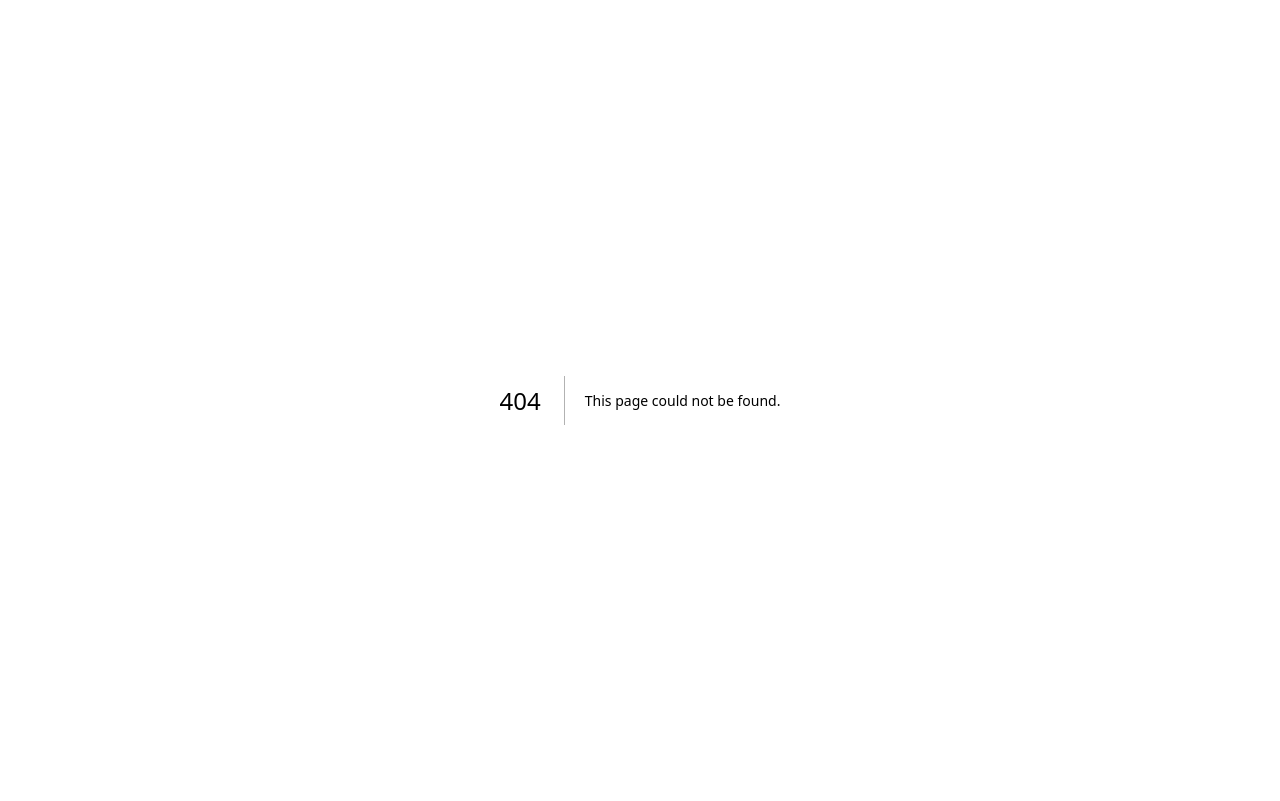
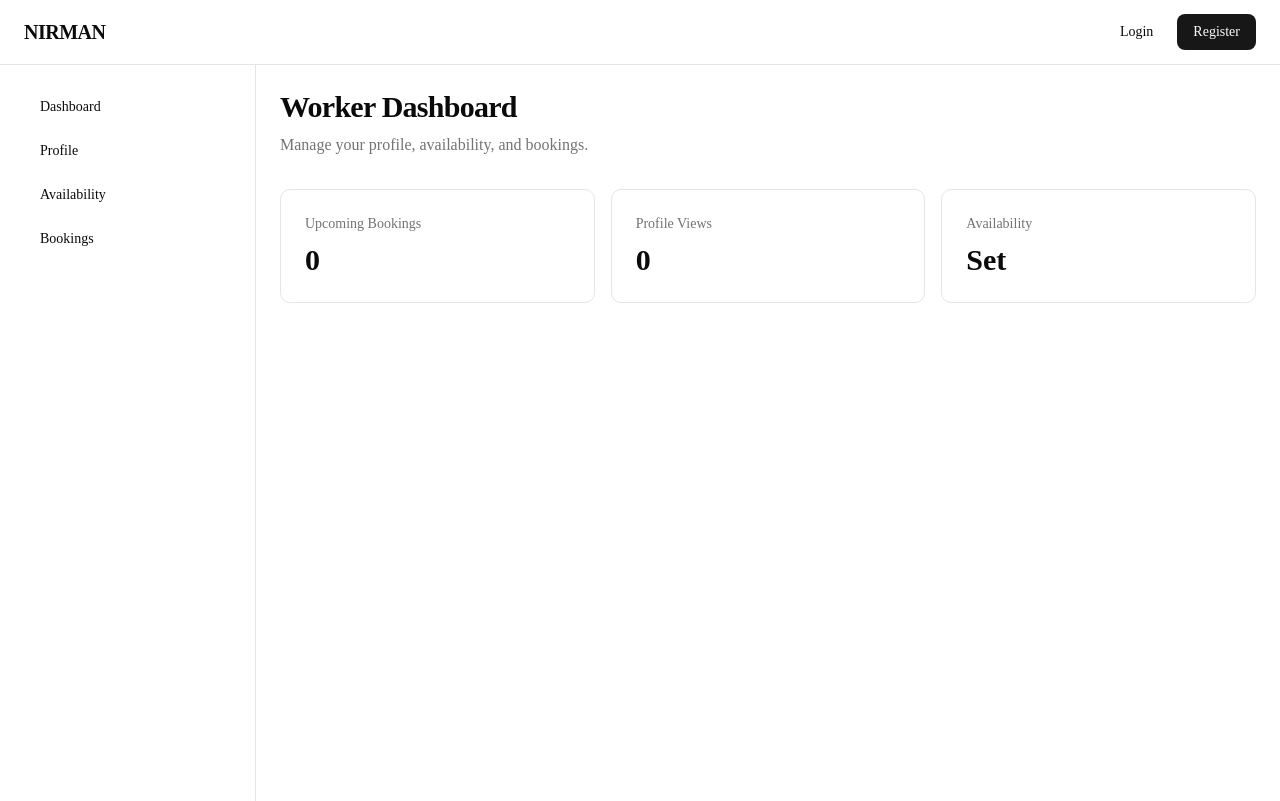
Before and after one commit to piyushchahar/nirman-db-foundation, a Next.js app in the folder frontend/: page /worker in a window 1280 px wide. Before the commit this address had no page. Built offline with nearby package versions, Linux system fonts and the light colour scheme.

Commit message:
Add worker dashboard

```diff
--- /dev/null
+++ b/frontend/app/worker/page.tsx
@@ -0,0 +1,47 @@
+import { DashboardLayout } from "@/components/layout/DashboardLayout";
+
+const workerSidebarItems = [
+  { label: "Dashboard", href: "/worker" },
+  { label: "Profile", href: "/worker/profile" },
+  { label: "Availability", href: "/worker/availability" },
+  { label: "Bookings", href: "/worker/bookings" },
+];
+
+export default function WorkerDashboard() {
+  return (
+    <DashboardLayout sidebarItems={workerSidebarItems}>
+      <div>
+        <h1 className="text-3xl font-bold tracking-tight">
+          Worker Dashboard
+        </h1>
+
+        <p className="mt-2 text-muted-foreground">
+          Manage your profile, availability, and bookings.
+        </p>
+
+        <div className="mt-8 grid gap-4 md:grid-cols-3">
+          <div className="rounded-lg border p-6">
+            <p className="text-sm text-muted-foreground">
+              Upcoming Bookings
+            </p>
+            <p className="mt-2 text-3xl font-bold">0</p>
+          </div>
+
+          <div className="rounded-lg border p-6">
+            <p className="text-sm text-muted-foreground">
+              Profile Views
+            </p>
+            <p className="mt-2 text-3xl font-bold">0</p>
+          </div>
+
+          <div className="rounded-lg border p-6">
+            <p className="text-sm text-muted-foreground">
+              Availability
+            </p>
+            <p className="mt-2 text-3xl font-bold">Set</p>
+          </div>
+        </div>
+      </div>
+    </DashboardLayout>
+  );
+}
```
